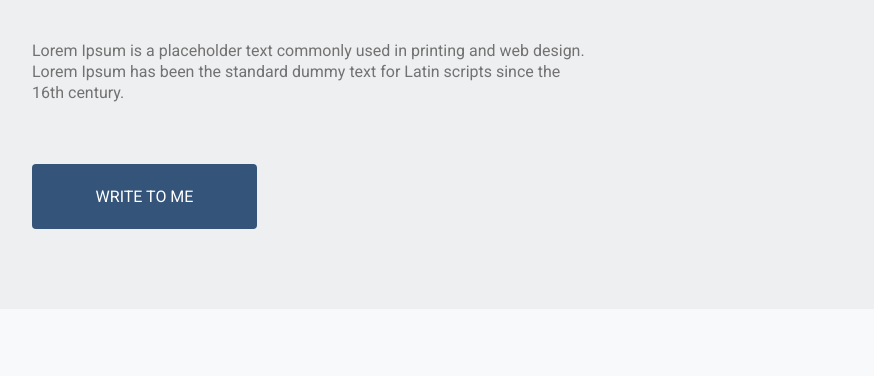
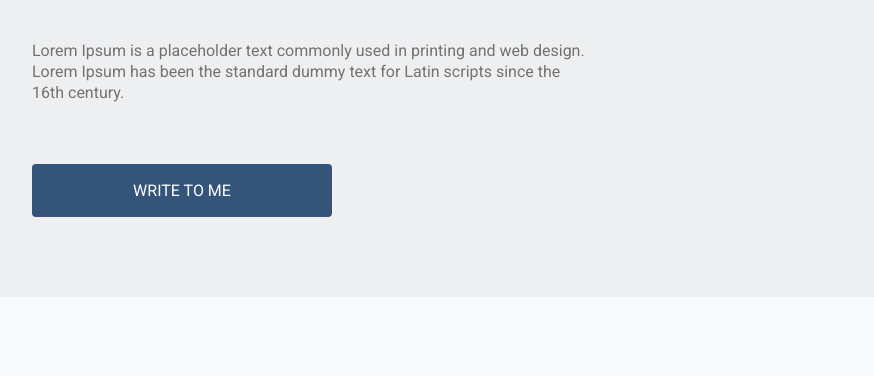
Before and after one commit to BozhenaChioreli/homeworks-hillel-fs, a plain HTML site: page home-work-10/index.html in a window 1280 px wide. Shown: the part 222-598 px from the top of the page, without its empty margins (53-927 px from the left). Drawn offline with Linux system fonts and the light colour scheme.

Commit message:
додала до кнопки максимальну ширину

```diff
--- a/home-work-10/styles.css
+++ b/home-work-10/styles.css
@@ -46,14 +46,14 @@ h3 {
 
 /*  Button  */
 button {
-  width: 225px;
-  height: 65px;
+  max-width: 300px;
   font-size: 16px;
   background: transparent;
   border: 1px solid transparent;
   cursor: pointer;
   text-transform: uppercase;
   padding: 16px 24px;
+
 }
 
 button.primary {
@@ -68,7 +68,6 @@ button.primary:hover {
   font-weight: 500;
   font-size: 14px;
   padding: 20px 0;
-  width: 250px;
   border: none;
   cursor: pointer;
   letter-spacing: 1px;
```
